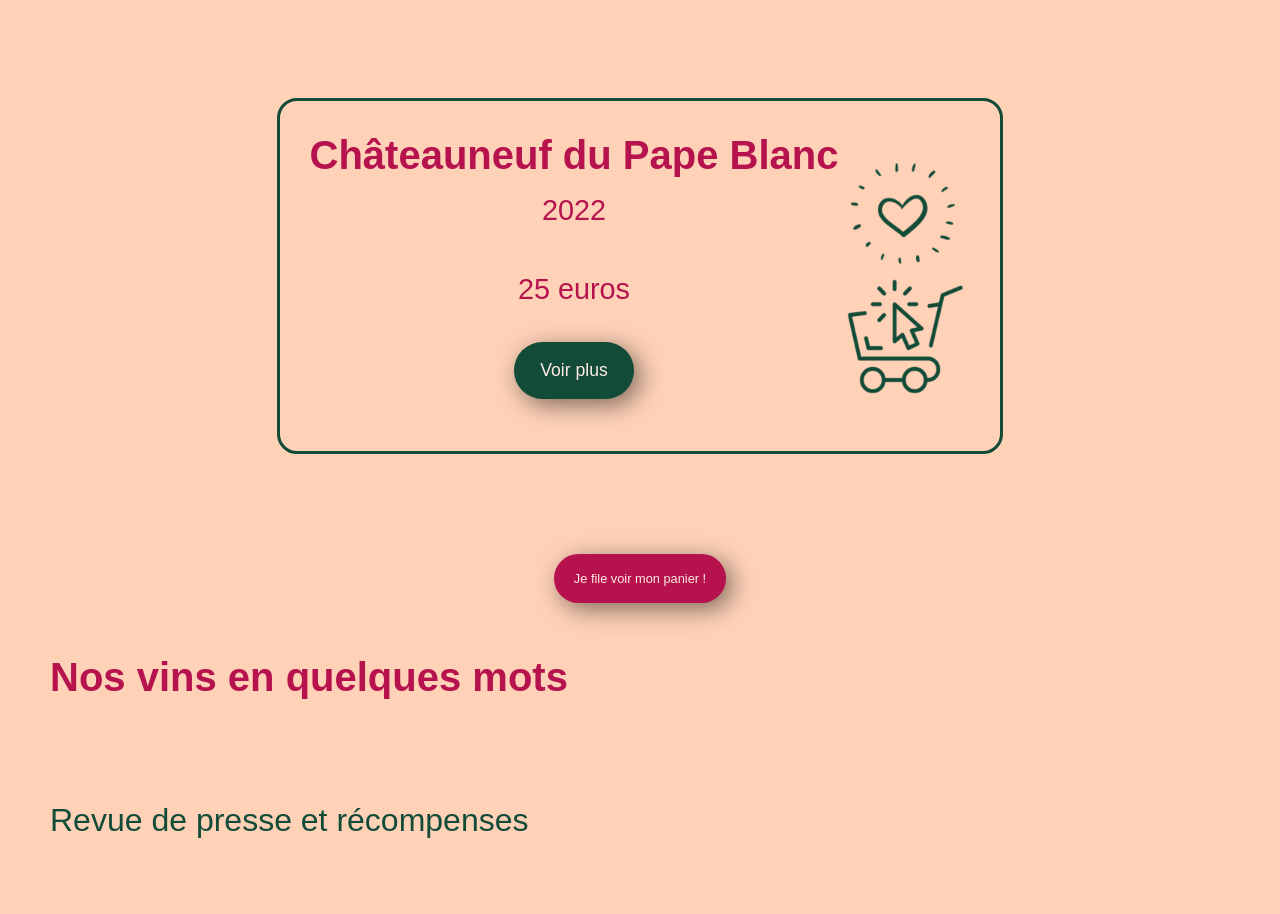
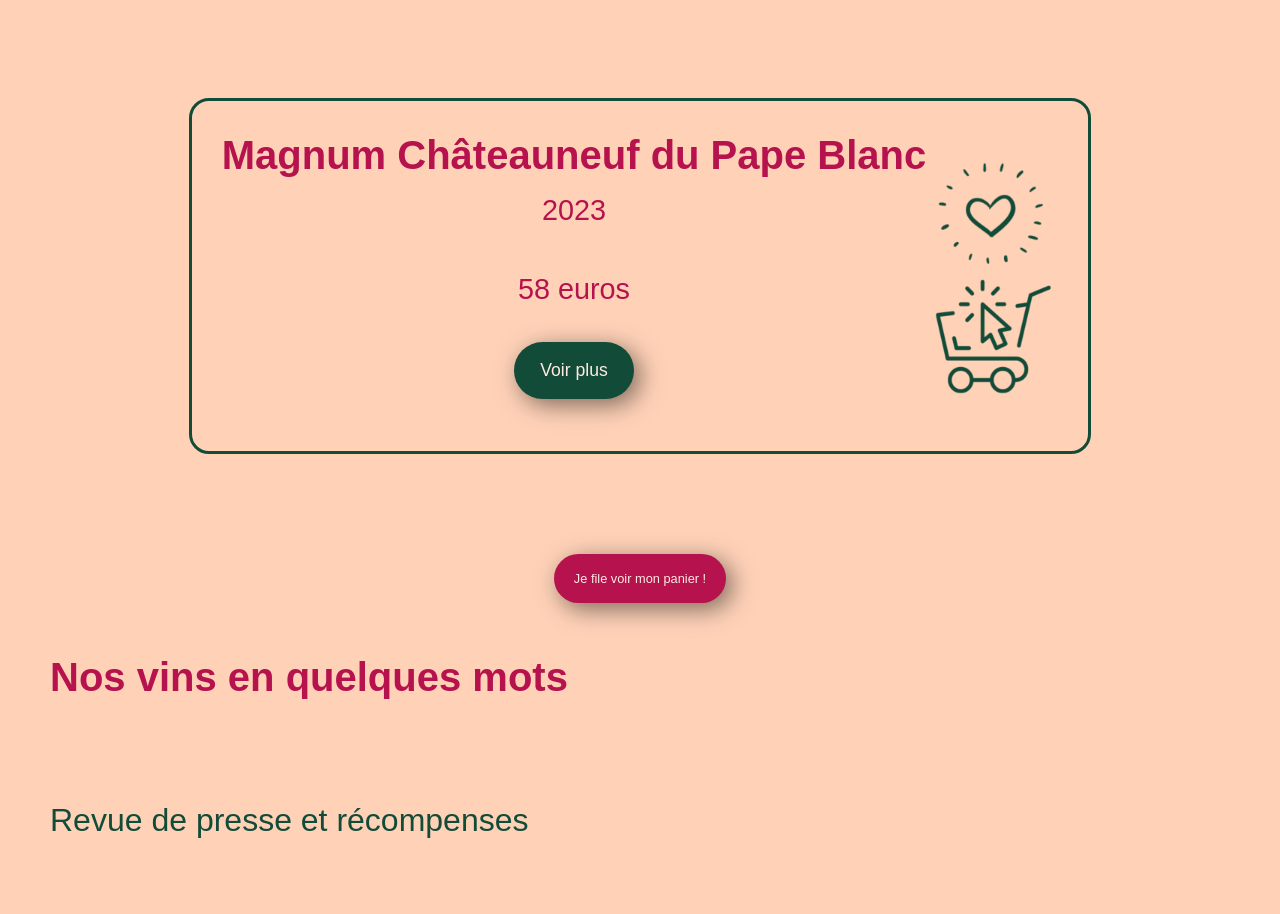
Before and after one commit to MrsBux/app-conso, a React (Vite) app: page /gallery in a window 1280 px wide. Shown: the part 1100-2014 px from the top of the page. Built offline with nearby package versions, Linux system fonts and the light colour scheme.

Commit message:
prix vins

```diff
--- a/src/components/Catalogue/index.jsx
+++ b/src/components/Catalogue/index.jsx
@@ -29,11 +29,11 @@
       id: 1,
       image: ch9B,
       couleur: "Blanc",
-      nom: "Châteauneuf du Pape Blanc",
+      nom: "Magnum Châteauneuf du Pape Blanc",
       AOC: "Châteauneuf du Pape",
-      prix: 25,
-      volume: "75cl",
-      millesime: 2022,
+      prix: 58,
+      volume: "150cl",
+      millesime: 2023,
       degustation: "Dégustation",
       degustationVideo: "https://www.youtube.com/watch?v=oz7RerYHmkk",
       pdf: ch9bpdf,
@@ -44,7 +44,7 @@
       couleur: "Rouge",
       nom: "Châteauneuf du Pape Rouge",
       AOC: "Châteauneuf du Pape",
-      prix: 25,
+      prix: 27,
       volume: "75cl",
       millesime: 2020,
       degustationVideo: "https://www.youtube.com/watch?v=oz7RerYHmkk",
@@ -56,7 +56,7 @@
       couleur: "Rouge",
       nom: "Châteauneuf du Pape Rouge",
       AOC: "Châteauneuf du Pape",
-      prix: 28,
+      prix: 32,
       volume: "75cl",
       millesime: 2019,
       degustationVideo:
```
